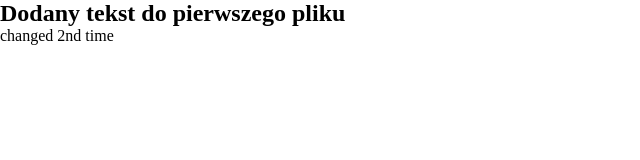
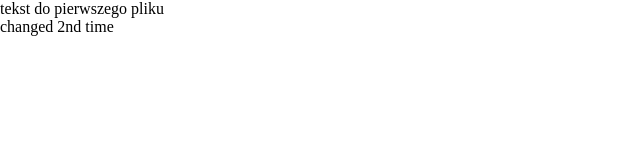
Before and after one commit to MarcinGal/Git---test, a plain HTML site: page index.html in a window 1280 px wide. Shown: the whole page, without its empty margins (0-640 px from the left). Drawn offline with Linux system fonts and the light colour scheme.

Commit message:
Revert "1file changed" that's coolest revert I'd made today This reverts commit 06907e726829a2a5f8ee848bd388cdf6a0ed99b2.

```diff
--- a/index.html
+++ b/index.html
@@ -8,7 +8,7 @@
     <link rel="stylesheet" href="logo.css">
 </head>
 <body>
-    <h2>Dodany tekst do pierwszego pliku</h2>
+    <p>tekst do pierwszego pliku</p>
 </body>
 </html>
 
```
